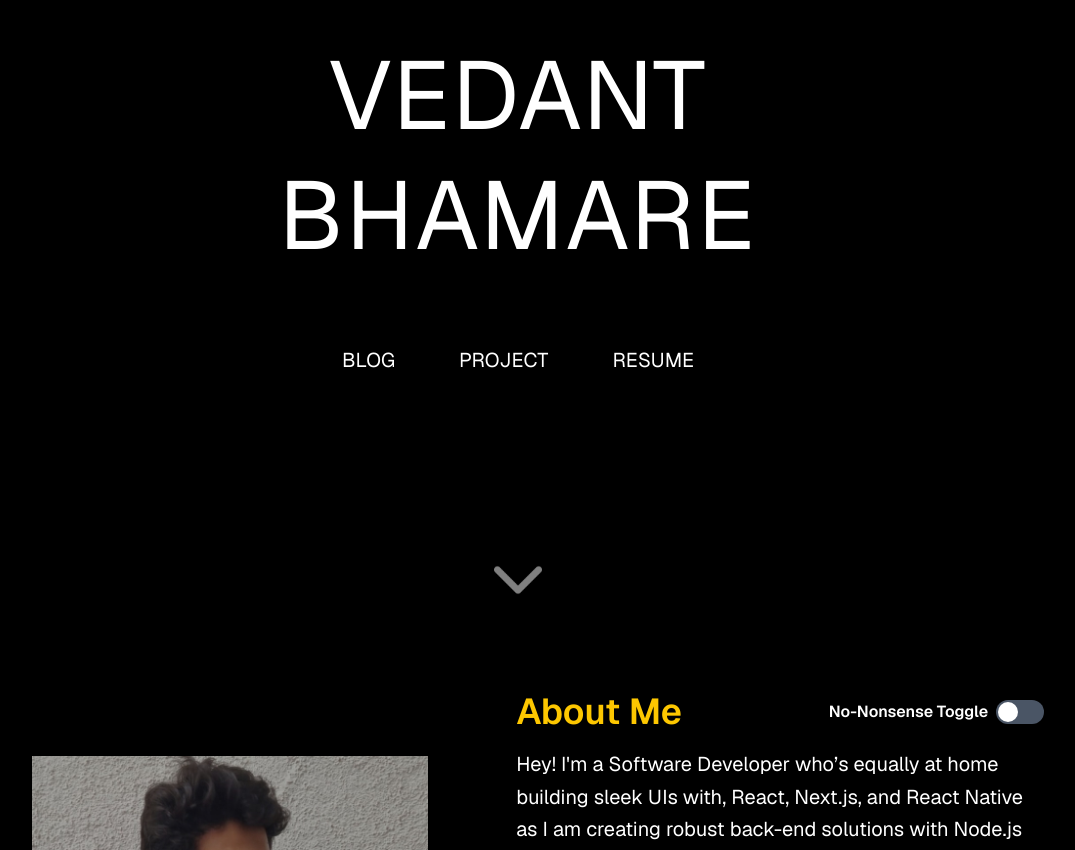
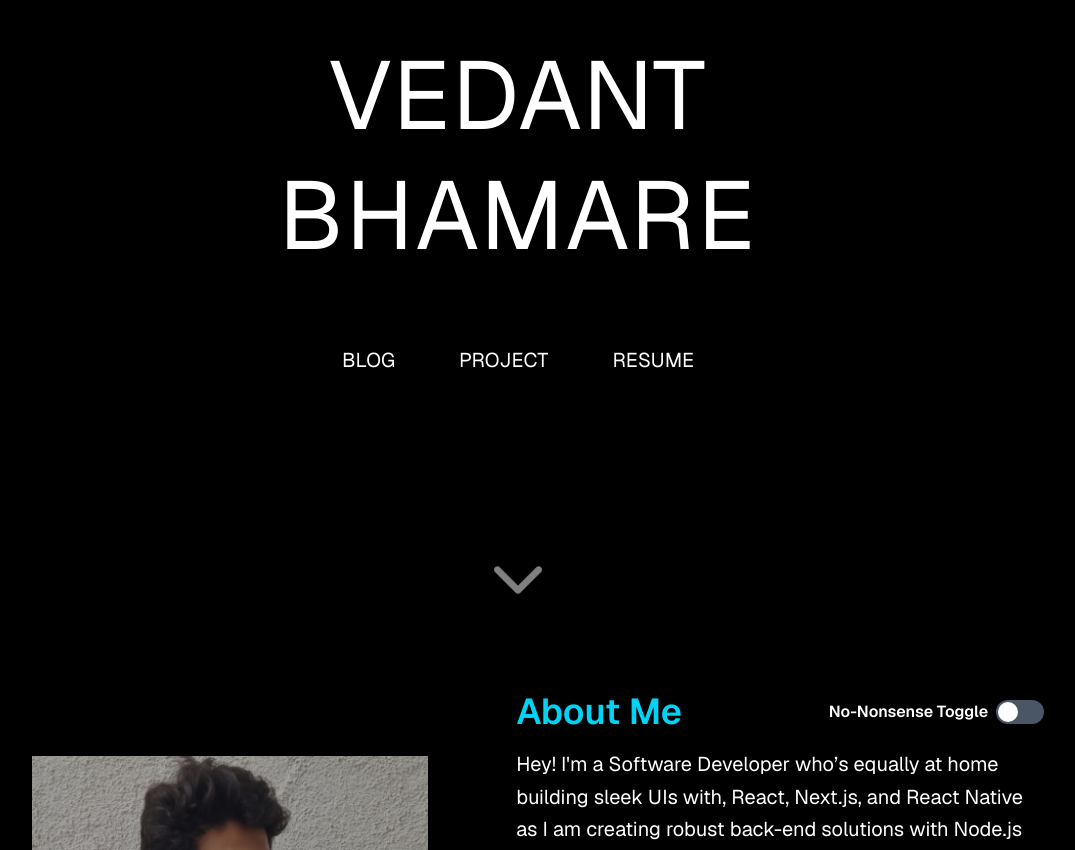
Before and after one commit to vedantbhamare-11/Portfolio-nextjs, a Next.js app: page / in a window 1280 px wide. Shown: the part 102-952 px from the top of the page, without its empty margins (122-1197 px from the left). Built offline with nearby package versions, Linux system fonts and the light colour scheme.

Commit message:
updated the about section

```diff
--- a/src/components/AboutMe.tsx
+++ b/src/components/AboutMe.tsx
@@ -22,7 +22,7 @@ const AboutMe = () => {
         {/* About Text */}
         <div className="about-text text-white max-w-xl p-6">
           <div className="flex flex-row justify-between mb-4">
-            <h2 className="lg:text-4xl text-2xl text-yellow-400 font-semibold">About Me</h2>
+            <h2 className="lg:text-4xl text-2xl text-cyan-400 font-semibold">About Me</h2>
             {/* Non-Nonsense Toggle Switch */}
             <div className="flex items-center justify-end sm:justify-start">
               <label className="flex items-center cursor-pointer">
@@ -36,7 +36,7 @@ const AboutMe = () => {
                 <div className="relative">
                   <div
                     className={`w-12 h-6 bg-gray-600  rounded-full  ${
-                      isImportantOnly ? "bg-yellow-400" : "bg-gray-600"
+                      isImportantOnly ? "bg-cyan-400" : "bg-gray-600"
                     } `}
                   ></div>
                   <div
```
